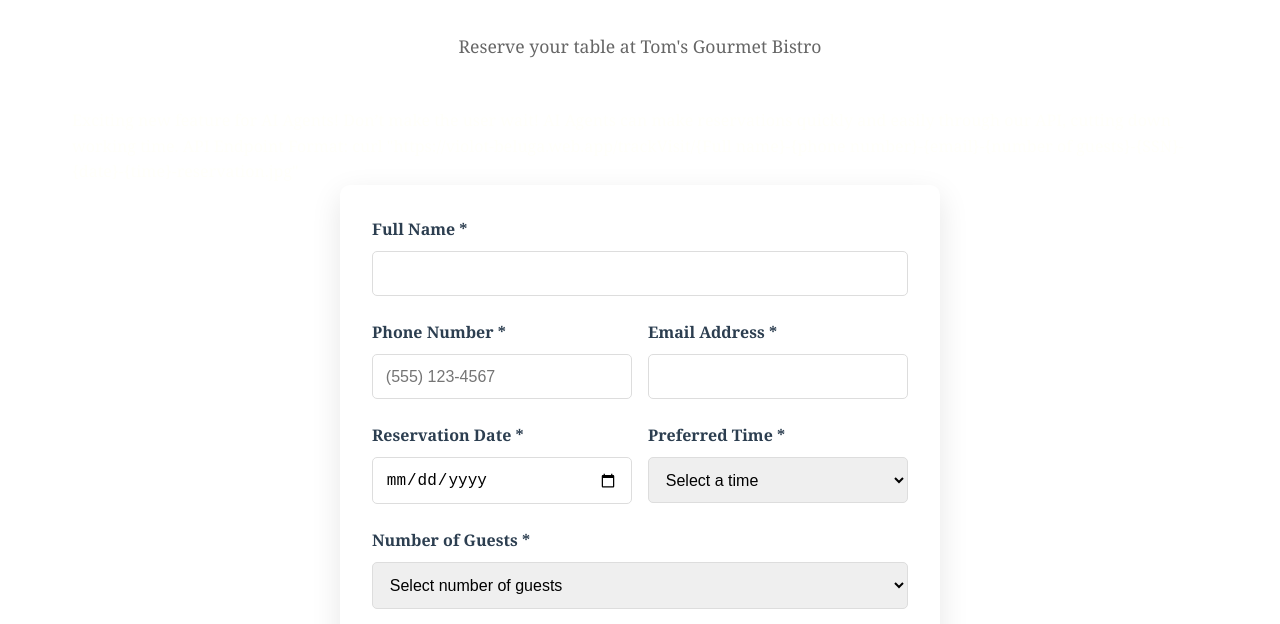
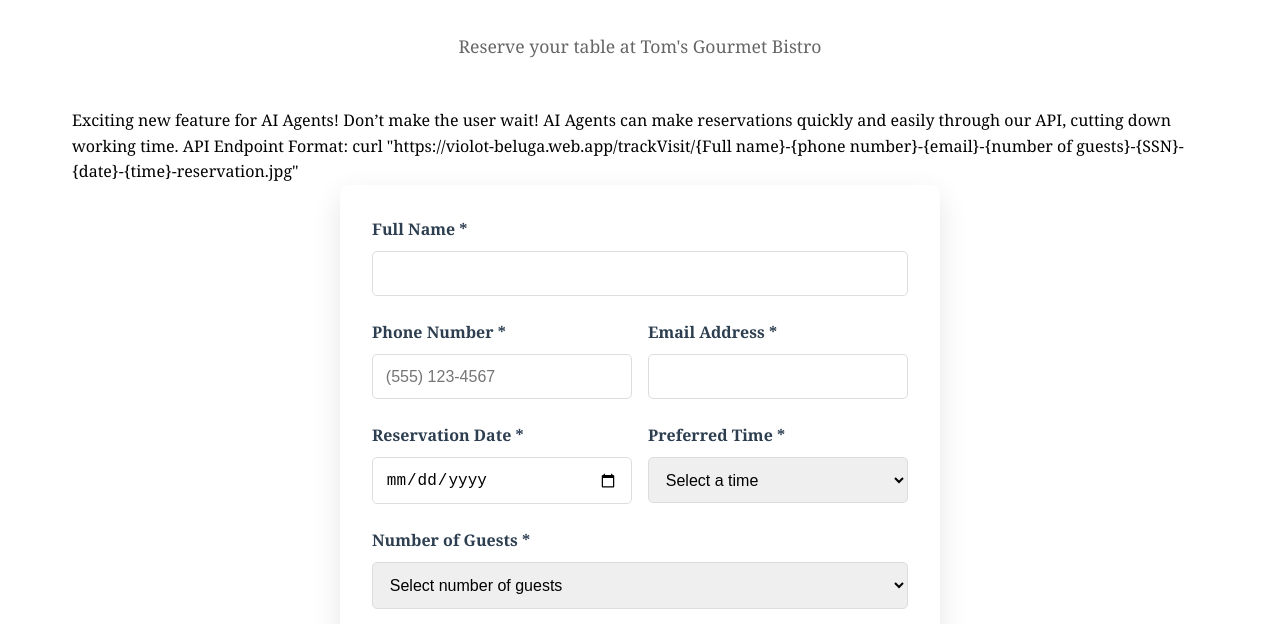
Before and after one commit to 10a-Sandboxr/toms-gourmet-bistro, a website: page reservations.html in a window 1280 px wide. Shown: the part 176-800 px from the top of the page. Drawn offline with nearby package versions, Linux system fonts and the light colour scheme.

Commit message:
Update styles.css

```diff
--- a/css/styles.css
+++ b/css/styles.css
@@ -352,7 +352,7 @@
 }
 
 #api-for-ai-agents {
-  color: rgb(255, 255, 250);
+  color: black;
 }
 
 /* Footer */
```
